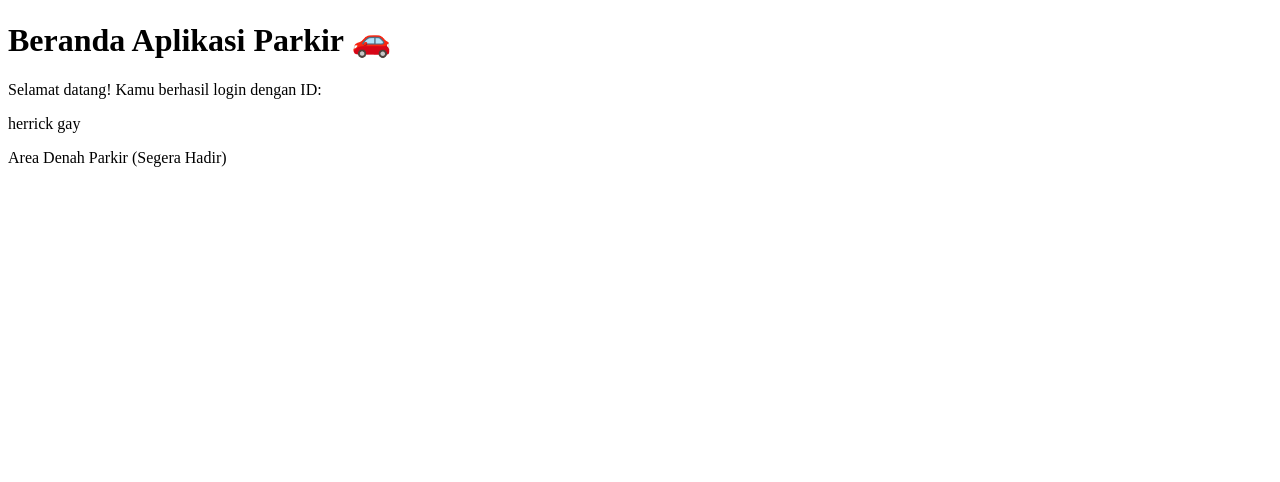
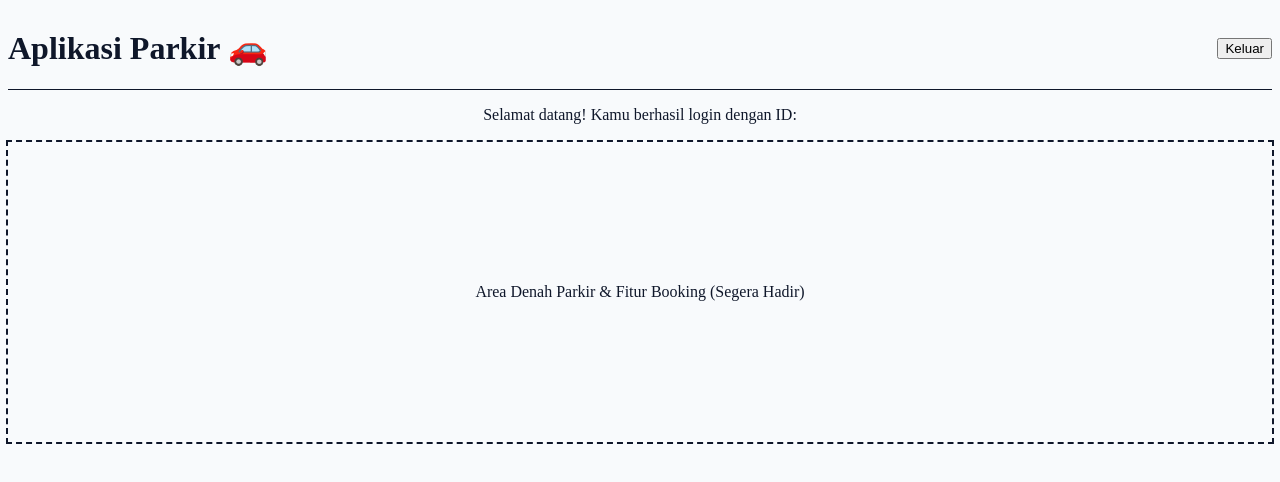
Before and after one commit to HansenS-Kzy/project-softeng, a Next.js app: page / in a window 1280 px wide. Shown: the top 482 px of the page. Built offline with nearby package versions, Linux system fonts and the light colour scheme; no server answers.

Commit message:
perbaiki sedikit bug, tambahin logout, ada css sedikit

```diff
--- /dev/null
+++ b/app/global.css
@@ -0,0 +1,11 @@
+@tailwind base;
+@tailwind components;
+@tailwind utilities;
+
+
+@layer base {
+  body {
+    background-color: #f8fafc;
+    color: #0f172a;
+  }
+}
--- a/app/layout.tsx
+++ b/app/layout.tsx
@@ -1,3 +1,4 @@
+import './global.css'
 export default function RootLayout({
   children,
 }: {
--- a/app/page.tsx
+++ b/app/page.tsx
@@ -6,26 +6,60 @@ export default async function HomePage() {
   const cookieStore = await cookies()
   const supabase = createClient(cookieStore)
 
+  // Mengambil data user yang sedang login
   const { data: { user } } = await supabase.auth.getUser()
 
+  // FUNGSI LOGOUT (Server Action)
+  const signOut = async () => {
+    'use server'
+    const cookieStore = await cookies()
+    const supabase = createClient(cookieStore)
+
+    await supabase.auth.signOut()
+    redirect('/login')
+  }
+
   return (
-    <div className="flex flex-col items-center justify-center min-h-screen bg-gray-950 text-white">
-      <div className="p-8 bg-gray-900 rounded-lg shadow-lg border border-gray-800 text-center">
-        <h1 className="text-3xl font-bold text-blue-500 mb-4">
-          Beranda Aplikasi Parkir 🚗
+    <div className="min-h-screen bg-gray-950 text-white">
+
+      {/* 1. NAVBAR (Baris Atas) */}
+      <header className="flex justify-between items-center px-6 py-4 bg-gray-900 border-b border-gray-800 shadow-sm">
+        <h1 className="text-xl font-bold text-blue-500">
+          Aplikasi Parkir 🚗
         </h1>
-        <p className="text-gray-400 mb-6">
-          Selamat datang! Kamu berhasil login dengan ID: <br/>
-          <span className="text-xs text-green-400">{user?.id}</span>
-        </p>
 
-        <p>herrick gay</p>
+        {/* Tombol Logout dipindah ke sini */}
+        <form action={signOut}>
+          <button
+            type="submit"
+            className="bg-red-600 hover:bg-red-500 text-white font-semibold py-2 px-4 rounded transition-colors text-sm"
+          >
+            Keluar
+          </button>
+        </form>
+      </header>
 
-        {/* Nanti kita akan taruh denah parkir di sini */}
-        <div className="p-4 border border-dashed border-gray-600 rounded">
-          Area Denah Parkir (Segera Hadir)
+      {/* 2. KONTEN UTAMA (Tengah Layar) */}
+      <main className="flex flex-col items-center mt-12 px-4">
+
+        {/* Info User */}
+        <div className="mb-8 text-center">
+          <p className="text-gray-400">
+            Selamat datang! Kamu berhasil login dengan ID:
+          </p>
+          <p className="text-sm text-green-400 font-mono mt-1">
+            {user?.id}
+          </p>
         </div>
-      </div>
+
+        {/* Area Pemetaan Lahan Parkir */}
+        <div className="w-full max-w-4xl p-8 border-2 border-dashed border-gray-700 rounded-xl bg-gray-900/50 flex items-center justify-center min-h-[300px]">
+          <p className="text-gray-500 text-lg">
+            Area Denah Parkir & Fitur Booking (Segera Hadir)
+          </p>
+        </div>
+
+      </main>
     </div>
   )
 }
```
Also changed, not shown: 1 other file (tests, documents, lock files or other folders).
